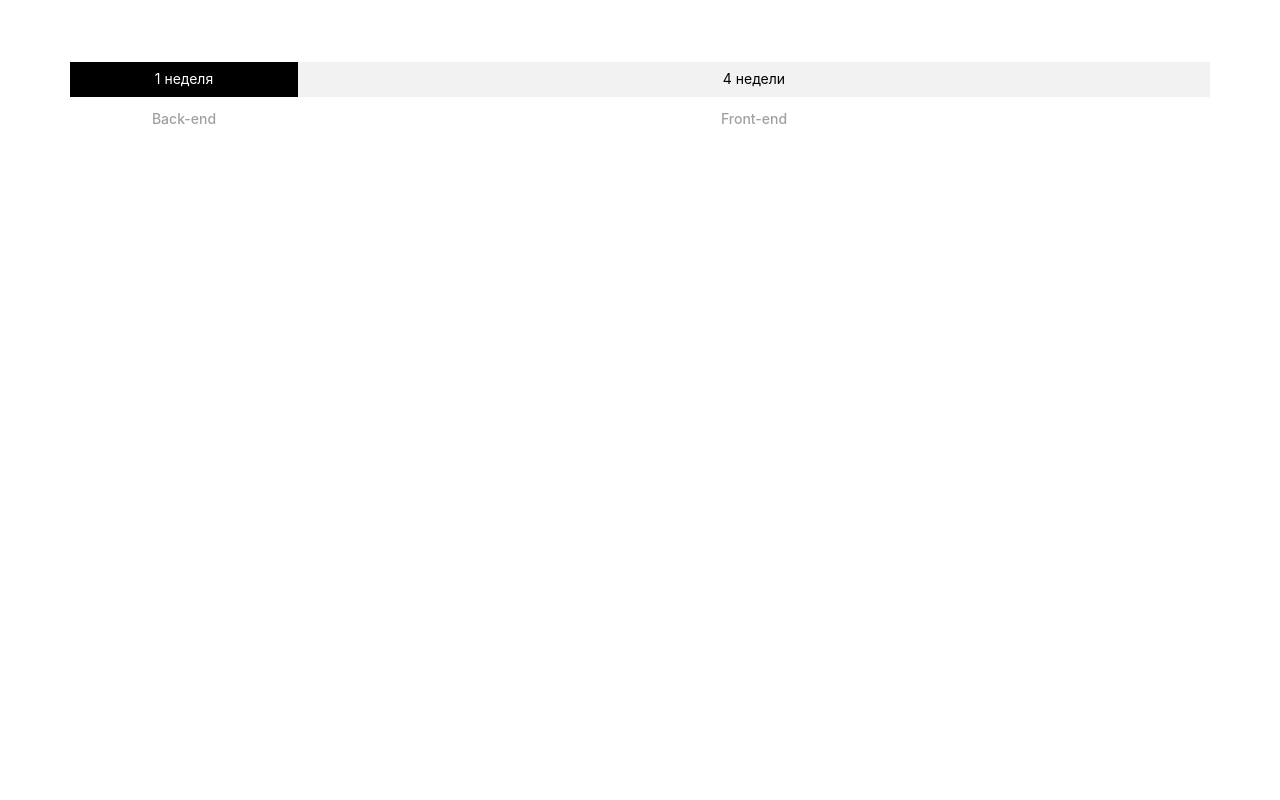
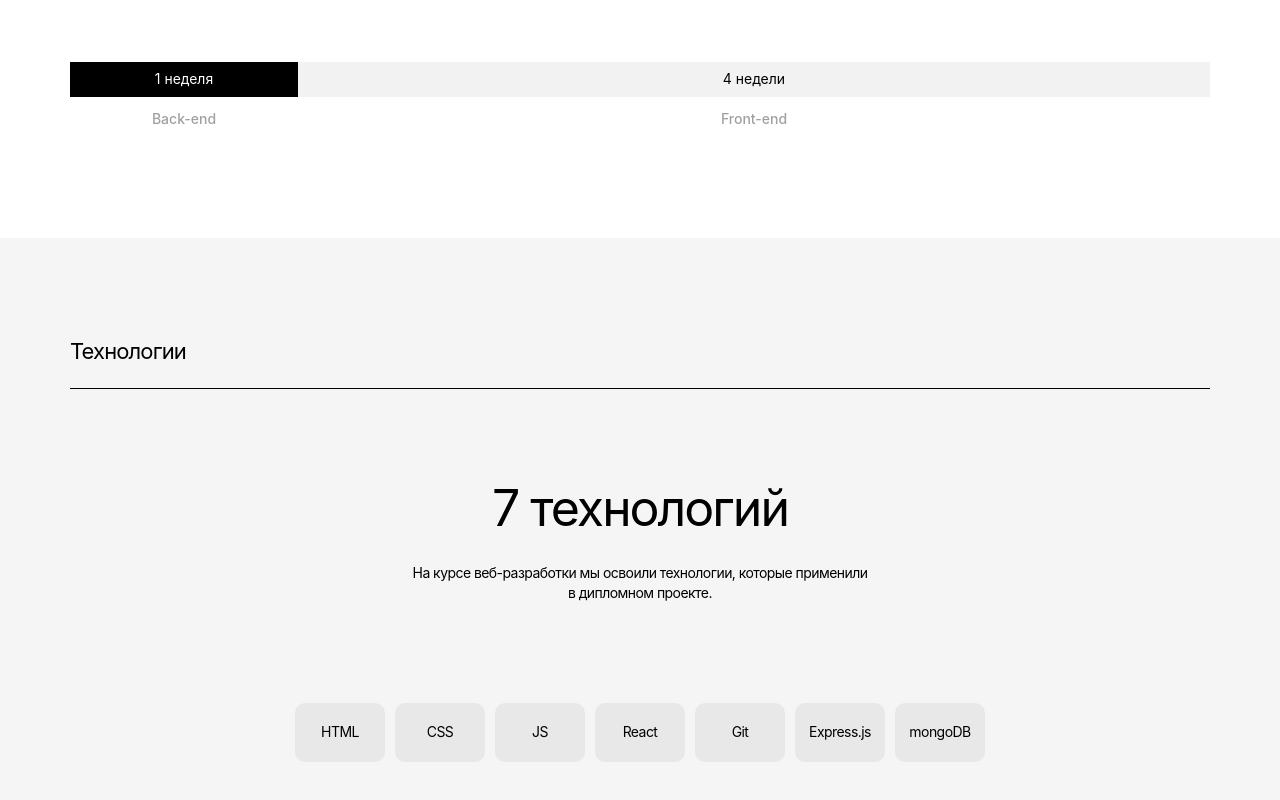
Before and after one commit to Evgeta/movies-explorer-frontend, a React (Create React App) app: page / in a window 1280 px wide. Shown: the part 1019-1819 px from the top of the page. Before the commit the page ends 1257 px from the top, so only its background shows below. Built offline with nearby package versions, Linux system fonts and the light colour scheme.

Commit message:
feat: add techs component

```diff
--- a/src/components/App/App.js
+++ b/src/components/App/App.js
@@ -5,6 +5,7 @@ import './App.css';
 import Header from '../Header/Header';
 import Promo from '../Promo/Promo';
 import AboutProject from '../AboutProject/AboutProject';
+import Techs from '../Techs/Techs';
 
 function App() {
 
@@ -14,6 +15,7 @@ function App() {
          <Header />
          <Promo/>
          <AboutProject/>
+         <Techs/>
 
 
       {/* <Switch>
--- a/src/components/Techs/Techs.js
+++ b/src/components/Techs/Techs.js
@@ -0,0 +1,43 @@
+import React from 'react';
+
+import './Techs.css';
+
+function Techs() {
+  return (
+    <section class="techs">
+      <div class="techs__container">
+        <h2 class="techs__title">Технологии</h2>
+        <h3 class="techs__quantity">7 технологий</h3>
+        <p class="techs__description">
+          На курсе веб-разработки мы освоили технологии, которые применили в
+          дипломном проекте.
+        </p>
+        <ul class="techs__list">
+          <li class="techs__list-item">
+            <p class="techs__name">HTML</p>
+          </li>
+          <li class="techs__list-item">
+            <p class="techs__name">CSS</p>
+          </li>
+          <li class="techs__list-item">
+            <p class="techs__name">JS</p>
+          </li>
+          <li class="techs__list-item">
+            <p class="techs__name">React</p>
+          </li>
+          <li class="techs__list-item">
+            <p class="techs__name">Git</p>
+          </li>
+          <li class="techs__list-item">
+            <p class="techs__name">Express.js</p>
+          </li>
+          <li class="techs__list-item">
+            <p class="techs__name">mongoDB</p>
+          </li>
+        </ul>
+      </div>
+    </section>
+  );
+}
+
+export default Techs;
```
